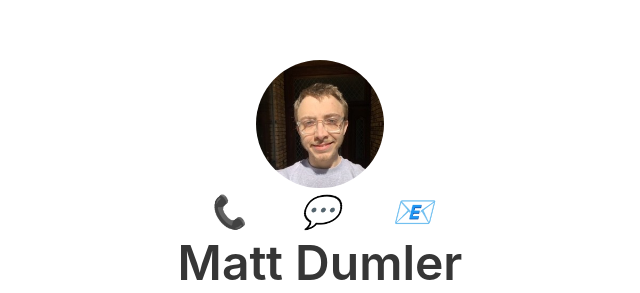
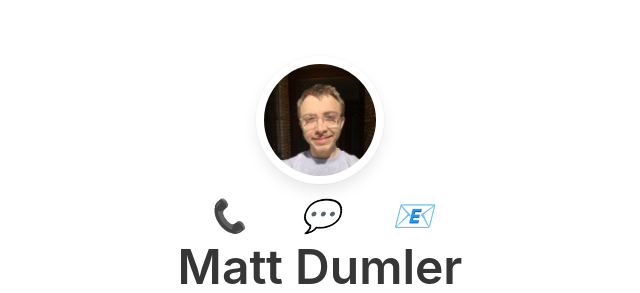
Before and after one commit to mattd3v/pwa, a plain HTML site: page index.html in a window 1280 px wide. Shown: the part 174-467 px from the top of the page, without its empty margins (320-960 px from the left). Drawn offline with nearby package versions, Linux system fonts and the light colour scheme.

Commit message:
Patch styles (#3)

```diff
--- a/index.html
+++ b/index.html
@@ -29,7 +29,7 @@
   <body class="hero is-fullheight">
     <div class="hero-body">
       <main class="container">
-        <figure class="image is-128x128">
+        <figure class="card image is-128x128">
           <img class="is-rounded"
             src="images/profile.jpg"
             alt="Matt Dumler"
--- a/styles.css
+++ b/styles.css
@@ -1,6 +1,12 @@
 .hero-body, .image {
   margin: 0 auto;
   text-align: center;
+}
+
+.card {
+  padding: 0.5rem;
+  margin-bottom: 0.5rem;
+  border-radius: 50%;
 }
 
 a {
```
